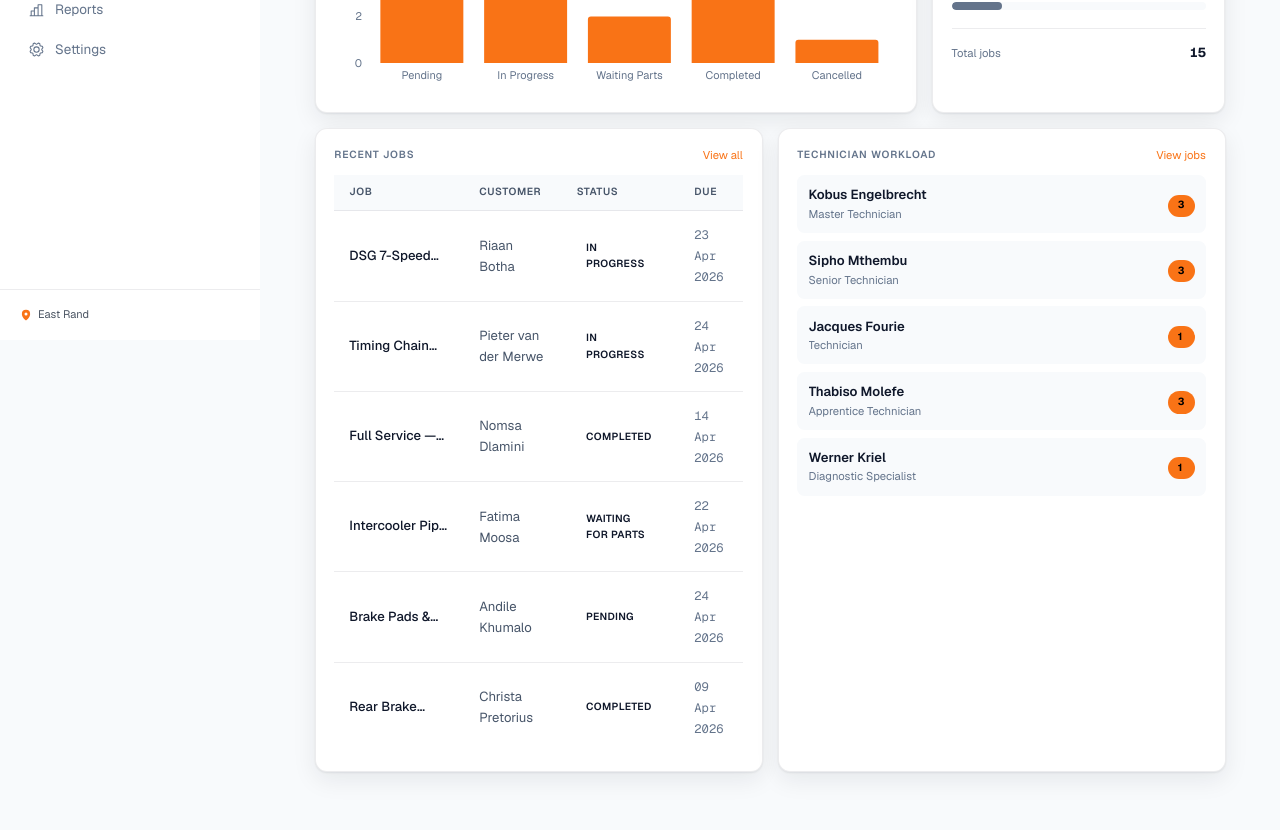
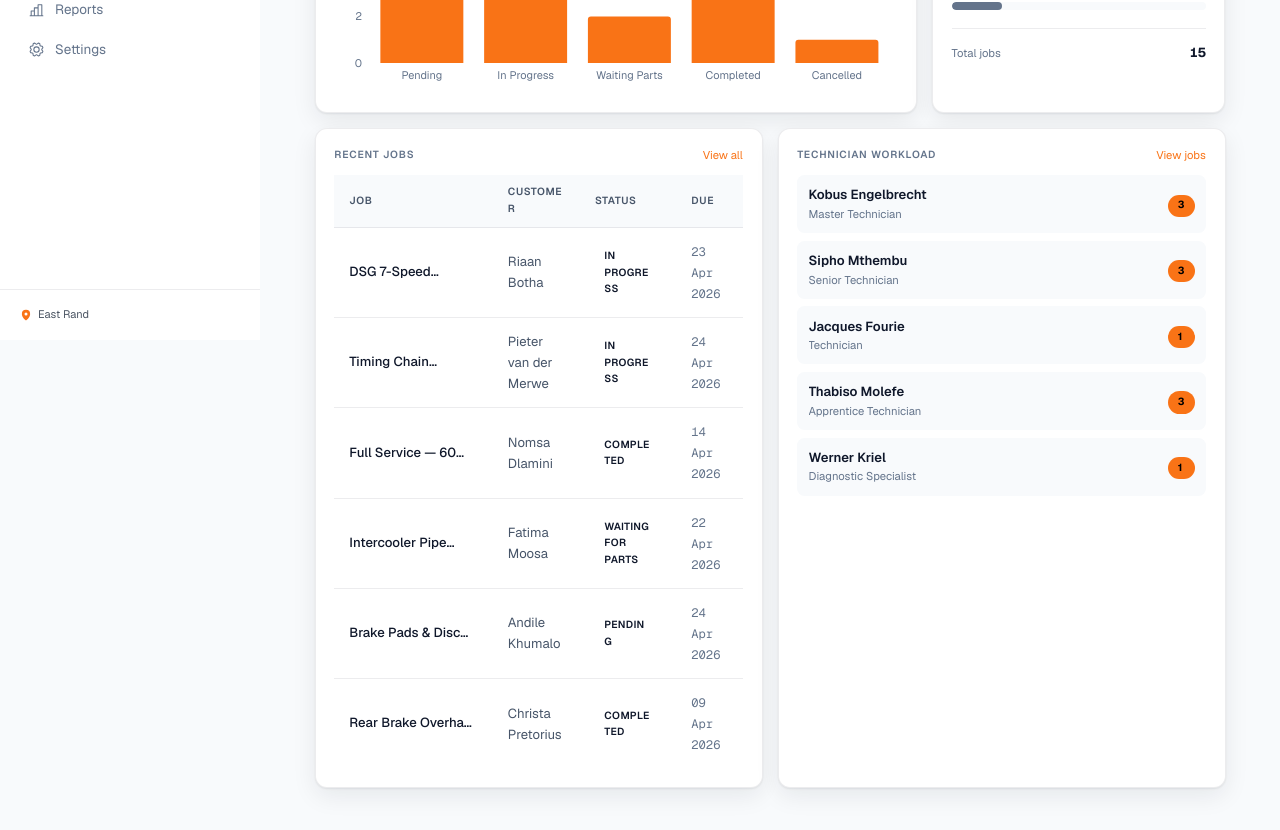
Before and after one commit to TBOTHA0326/ammajobtracking, a Next.js app: page / in a window 1280 px wide. Shown: the part 460-1290 px from the top of the page. Built offline with nearby package versions, Linux system fonts and the light colour scheme.

Commit message:
Demo Prod Build 3

```diff
--- a/app/globals.css
+++ b/app/globals.css
@@ -58,12 +58,25 @@ button, input, select, textarea { font: inherit; }
 
 #__next { min-height: 100%; }
 
+html, body, #__next {
+  min-width: 0;
+}
+
+.main-content {
+  width: 100%;
+  max-width: 100%;
+  min-width: 0;
+}
+
 /* ── Card ── */
 .card {
   background: var(--surface);
   border-radius: var(--radius);
   border: 1px solid var(--border);
   box-shadow: var(--shadow-card);
+  width: 100%;
+  max-width: 100%;
+  overflow-wrap: anywhere;
 }
 
 .card-hover {
@@ -77,6 +90,12 @@ button, input, select, textarea { font: inherit; }
 }
 
 /* ── Inputs ── */
+.input,
+.select,
+.btn {
+  min-width: 0;
+}
+
 .input {
   width: 100%;
   border-radius: var(--radius-sm);
@@ -165,6 +184,7 @@ button, input, select, textarea { font: inherit; }
 /* ── Table ── */
 .table-scroll {
   overflow-x: auto;
+  -webkit-overflow-scrolling: touch;
 }
 .data-table {
   width: 100%;
@@ -173,6 +193,10 @@ button, input, select, textarea { font: inherit; }
   text-align: left;
   border-collapse: separate;
   border-spacing: 0;
+}
+.data-table th,
+.data-table td {
+  min-width: 0;
 }
 .data-table thead th {
   padding: 0.625rem 1rem;
@@ -199,6 +223,10 @@ button, input, select, textarea { font: inherit; }
   flex-direction: column;
   gap: 1rem;
   margin-bottom: 1.5rem;
+  min-width: 0;
+}
+.page-header > * {
+  min-width: 0;
 }
 @media (min-width: 640px) {
   .page-header { flex-direction: row; align-items: center; justify-content: space-between; }
```
